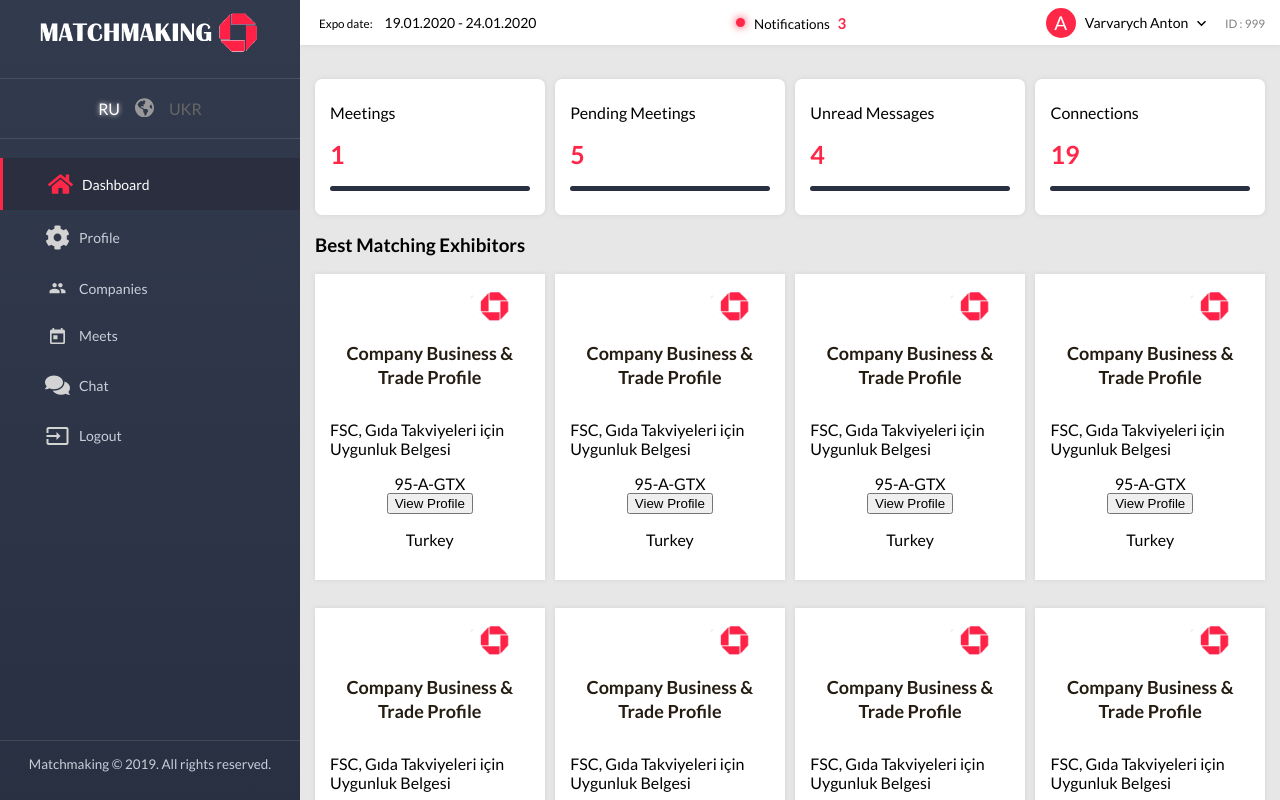
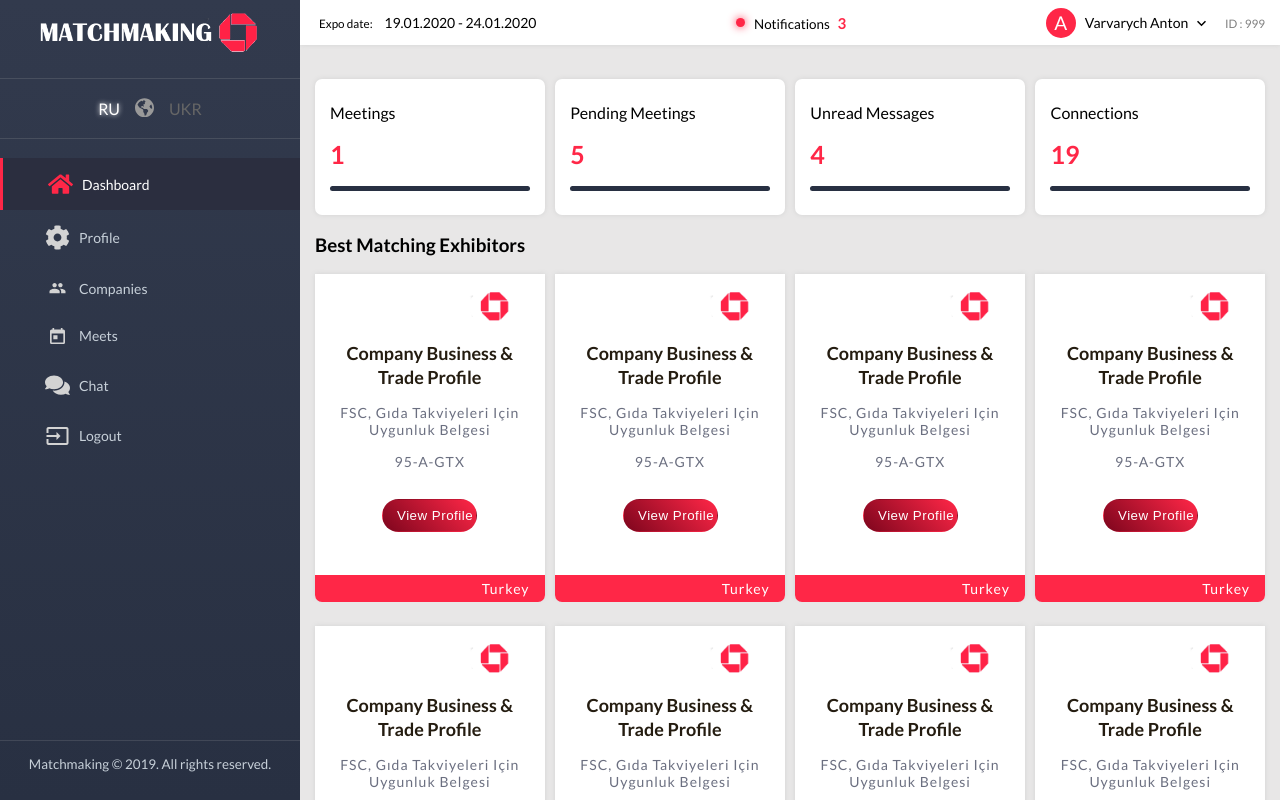
Before and after one commit to IgorSemenyk/matchmaking, a React (Create React App) app: page /dashboard in a window 1280 px wide. Shown: the top 800 px of the page. Built offline with nearby package versions, Linux system fonts and the light colour scheme.

Commit message:
profile page structure

```diff
--- a/src/components/Login/Login.jsx
+++ b/src/components/Login/Login.jsx
@@ -1,5 +1,5 @@
 import React from 'react'
-import {Field, reduxForm} from "redux-form";
+import {Field} from "redux-form";
 
 
 const LoginForm = () => {
@@ -9,7 +9,7 @@ const LoginForm = () => {
                 <Field component={'input'} name={'email'} placeholder={'Write your email'}/>
             </div>
             <div>
-                <Field component={'input'} name={'password'} type={'password'} placeholder={'Password'} />
+                <Field component={'input'} name={'password'} type={'password'} placeholder={'Password'} value={'dddddd'}/>
             </div>
             <div>
                 <Field component={'input'} name={'remember'} type={'checkbox'}/> Remember me
@@ -21,21 +21,7 @@ const LoginForm = () => {
     )
 }
 
-const ReduxLoginForm = reduxForm({
-    form: 'login'
-})(LoginForm)
 
 
-class Login extends React.Component {
-    render() {
-        return(
-            <div>
-                 <ReduxLoginForm />
-            </div>
-        )
-    }
 
-
-}
-
-export default Login;
+export default LoginForm;
--- a/src/components/Login/LoginContainer.jsx
+++ b/src/components/Login/LoginContainer.jsx
@@ -1,13 +1,14 @@
 import React from 'react';
-import Login from "./Login";
+import LoginForm from "./Login";
 import {connect} from "react-redux";
 import {compose} from "redux";
 import Main from "../Main/Main";
+import {reduxForm} from "redux-form";
 
 class LoginContainer extends React.Component {
 
     render() {
-        return this.props.isAuth ? <Main />  :  <Login />
+        return this.props.isAuth ? <Main />  :  <LoginForm />
 
     }
 }
@@ -19,5 +20,6 @@ let mapStateToProps = (state) => {
 };
 
 export default compose(
-    connect(mapStateToProps)
+    reduxForm({ form: 'login' }),
+    connect(mapStateToProps),
 )(LoginContainer);
--- a/src/components/Main/Content/Dashboard/Dashboard.module.css
+++ b/src/components/Main/Content/Dashboard/Dashboard.module.css
@@ -53,6 +53,7 @@
     width: 21%;
     padding: 15px;
     margin-bottom: 3%;
+    padding-bottom: 0px;
 }
 .dashboardBestExibitorsItem img {
     width: 85%;
@@ -68,3 +69,70 @@
     text-align: center;
     padding: 15px 0px;
 }
+.dashboardBestExibitorsItem p {
+    display: block;
+    color: #6b6f80;
+    font-size: 14px;
+    font-weight: normal;
+    text-transform: capitalize;
+    letter-spacing: 1px;
+    text-align: center;
+    margin: 0px;
+    padding-bottom: 15px;
+}
+.dashboardBestExibitorsItem span {
+    display: block;
+    color: #6b6f80;
+    font-size: 14px;
+    font-weight: normal;
+    text-transform: capitalize;
+    letter-spacing: 1px;
+    text-align: center;
+    padding-bottom: 15px
+}
+.dashboardBestExibitorsItem button {
+    white-space: nowrap;
+    text-align: center;
+    padding: 8px 14px;
+    box-sizing: border-box;
+    border: 1px solid transparent;
+    color: #fff;
+    border-radius: 25px;
+    text-decoration: none;
+    text-transform: none;
+    background: #01b5cb;
+    background: -webkit-linear-gradient(45deg, #7d051d, #ff2747) !important;
+    background: linear-gradient(45deg, #7d051d,  #ff2747) !important;
+    display: inline-block;
+    width: 47.5%;
+    margin: 8px 2px 0;
+    transition: .75s;
+    letter-spacing: 0.5px;
+    transform: perspective(1px) translateZ(0);
+    box-shadow: 0 0 1px rgba(0, 0, 0, 0);
+    position: relative;
+    margin-bottom: 30px;
+    margin-top: 14px;
+}
+.dashboardBestExibitorsItem button:hover {
+    background: none!important;
+    color: #FF2747;
+    text-align: center;
+    border: 1px solid #ff2747;
+}
+.dashboardBestExibitorsItem > div {
+    background-color: #ff2747;
+    width: 100%;
+    left: 0;
+    padding: 0 15px;
+    color: #fff;
+    border-radius: 0 0 7px 7px;
+    margin-top: 9px;
+    position: relative;
+    top: 4px;
+}
+.dashboardBestExibitorsItem > div p {
+    padding: 5px 0;
+    color: white;
+    text-align: right;
+}
--- /dev/null
+++ b/src/components/Main/Content/Profile/ProfileContainer.jsx
@@ -0,0 +1,24 @@
+import React from 'react';
+import Profile from "./Profile";
+import {compose} from "redux";
+import {connect} from "react-redux";
+import {reduxForm} from "redux-form";
+
+class ProfileContainer extends React.Component {
+    render () {
+        return <Profile data={this.props.initialValues} />
+    }
+}
+
+let mapStateToProps = (state) => {
+    return {
+        initialValues: state.profile.initialValue,
+    }
+};
+
+
+
+export default compose(
+    connect(mapStateToProps),
+    reduxForm({ form: 'profile', enableReinitialize: true})
+)(ProfileContainer);
--- a/src/components/Main/Main.jsx
+++ b/src/components/Main/Main.jsx
@@ -2,12 +2,12 @@ import React from 'react';
 import Topbar from "./Topbar/Topbar";
 import Sidebar from "./Sidebar/Sidebar";
 import {Route} from "react-router-dom";
-import Profile from "./Content/Profile/Profile";
 import Meets from "./Content/Meets/Meets";
 import Companies from "./Content/Companies/Companies";
 import Chat from "./Content/Chat/Chat";
 import style from './Main.module.css';
 import Dashboard from "./Content/Dashboard/Dashboard";
+import ProfileContainer from "./Content/Profile/ProfileContainer";
 
 let Main = () => {
     return(
@@ -20,7 +20,7 @@ let Main = () => {
             </div>
             <div className={style.content}>
                 <Route path={'/dashboard'} render={ () => <Dashboard /> } />
-                <Route path={'/profile/:companyID?'} render={ () => <Profile /> } />
+                <Route path={'/profile/:companyID?'} render={ () => <ProfileContainer /> } />
                 <Route path={'/meets'} render={ () => <Meets /> } />
                 <Route path={'/companies'} render={ () => <Companies /> } />
                 <Route path={'/chat'} render={ () => <Chat /> } />
--- /dev/null
+++ b/src/redux/reducers/profileReducer.js
@@ -0,0 +1,27 @@
+let initialState = {
+    initialValue: {
+        company: 'Anigo Web Studio',
+        contactName: 'Varvarich Anton',
+        jobTitle: 'Developer',
+        country: 'Ukraine',
+        telephone: '380934261735',
+        email: 'anigo.studio@gmail.com',
+        logotype: 'https://www.google.com.ua/images/branding/googlelogo/2x/googlelogo_color_92x30dp.png',
+        city: 'Kyiv',
+        adress: 'Kyrrulivska street 159',
+        website: 'https://anigo.com.ua',
+        category: ['backend', 'frontend', 'fullstack'],
+        interest: ['javascript', 'react', 'redux']
+    },
+
+
+
+};
+
+const profileReducer = (state = initialState, action) => {
+    return {
+        ...state
+    }
+};
+
+export default profileReducer;
--- a/src/redux/redux-store.js
+++ b/src/redux/redux-store.js
@@ -1,12 +1,14 @@
 import {combineReducers, createStore} from "redux";
 import {reducer as formReducer} from "redux-form";
 import authReducer from "./reducers/authReducer";
+import profileReducer from "./reducers/profileReducer";
 
 
 
 
 let reducers = combineReducers({
     auth: authReducer,
+    profile: profileReducer,
     form: formReducer
 });
 
```
Also changed, not shown: src/components/Main/Content/Profile/Profile.jsx (+87 -4 lines).
